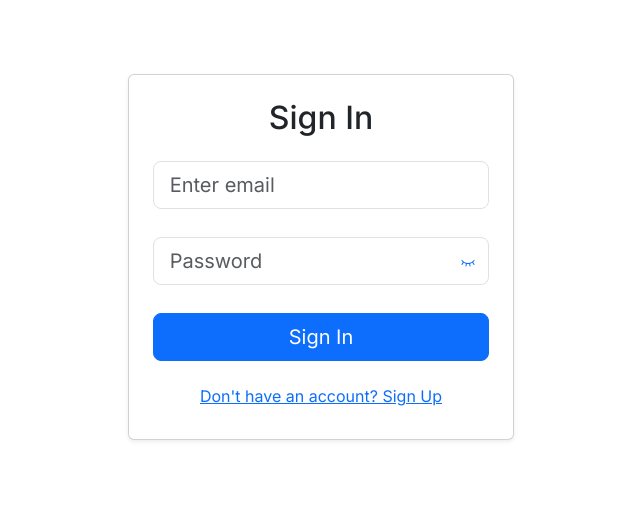
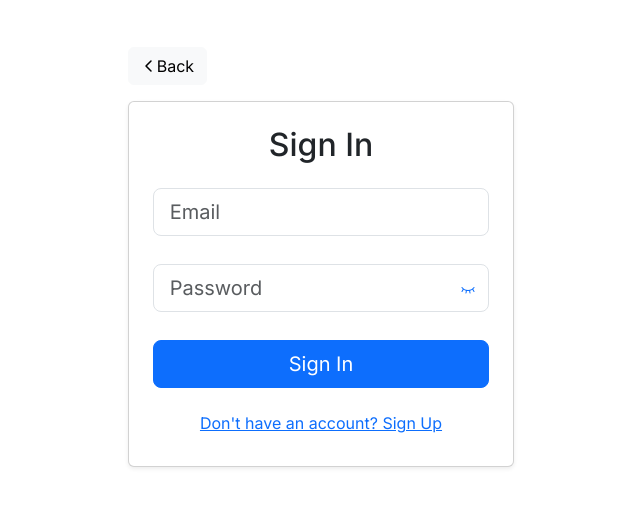
Before and after one commit to Dumik/pr-sr-test, a Next.js app: page /auth in a window 1280 px wide. Shown: the part 143-650 px from the top of the page, without its empty margins (319-959 px from the left). Built offline with nearby package versions, Linux system fonts and the light colour scheme.

Commit message:
Add back button,  fix header container, change info text

```diff
--- a/src/modules/auth/components/SignInForm/SignInForm.tsx
+++ b/src/modules/auth/components/SignInForm/SignInForm.tsx
@@ -38,7 +38,7 @@ const SignInForm = () => {
       <div className='position-relative pb-4'>
         <Input
           type='email'
-          placeholder='Enter email'
+          placeholder='Email'
           //@ts-ignore
           size={InputSizeEnum.Large}
           {...register('email', { required: 'Email is required' })}
--- a/src/modules/auth/components/SignUpForm/SignUpForm.tsx
+++ b/src/modules/auth/components/SignUpForm/SignUpForm.tsx
@@ -59,7 +59,7 @@ const SignUpForm = () => {
       <div className='position-relative pb-4'>
         <Input
           type='email'
-          placeholder='Enter email'
+          placeholder='Email'
           //@ts-ignore
           size={InputSizeEnum.Large}
           {...register('email', { required: 'Email is required' })}
--- a/src/modules/auth/pages/AuthPage.tsx
+++ b/src/modules/auth/pages/AuthPage.tsx
@@ -1,12 +1,20 @@
 'use client';
 import React, { useState } from 'react';
 import { SignInForm, SignUpForm } from '@/auth/components';
+import { ArrowLeft, CaretLeft } from '@phosphor-icons/react';
+import { useRouter } from 'next/navigation';
 
 const AuthPage = () => {
+  const router = useRouter();
+
   const [authToggle, setAuthToggle] = useState(false);
 
   const handleToggle = () => {
     setAuthToggle((prevAuthToggle) => !prevAuthToggle);
+  };
+
+  const handleGoBack = () => {
+    router.push('/');
   };
 
   return (
@@ -14,6 +22,9 @@ const AuthPage = () => {
       <div className='row justify-content-center'>
         <div className='col-md-8 col-lg-6 col-xl-4'>
           <div className='container-fluid'>
+            <button className='btn btn-light mb-3 d-flex align-items-center' onClick={handleGoBack}>
+              <CaretLeft weight='bold' /> Back
+            </button>
             <div className='card p-4 shadow-sm'>
               <h2 className='mb-4 text-center'>{authToggle ? 'Sign Up' : 'Sign In'}</h2>
               {authToggle ? <SignUpForm /> : <SignInForm />}
--- a/src/modules/core/components/Header/Header.tsx
+++ b/src/modules/core/components/Header/Header.tsx
@@ -35,10 +35,10 @@ const Header = ({ onChangeSearch, searchValue, toggleSidebar }: HeaderProps) =>
 
   return (
     <div className='navbar navbar-expand-lg bg-body-tertiary sticky-top'>
-      <div className='container-fluid'>
+      <div className='container-lg'>
         <div>
           {mobileScreen ? (
-            <button className='btn btn-lick text-decoration-none me-2 ' onClick={toggleSidebar}>
+            <button className='btn btn-lick text-decoration-none me-2' onClick={toggleSidebar}>
               <TextIndent size={32} />
             </button>
           ) : null}
```
Also changed, not shown: src/modules/product/pages/ProductsPage.tsx (+33 -34 lines).
